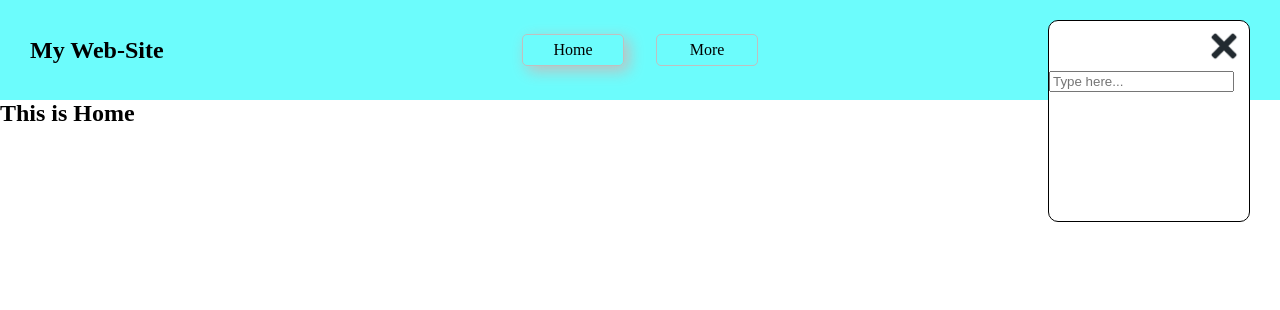
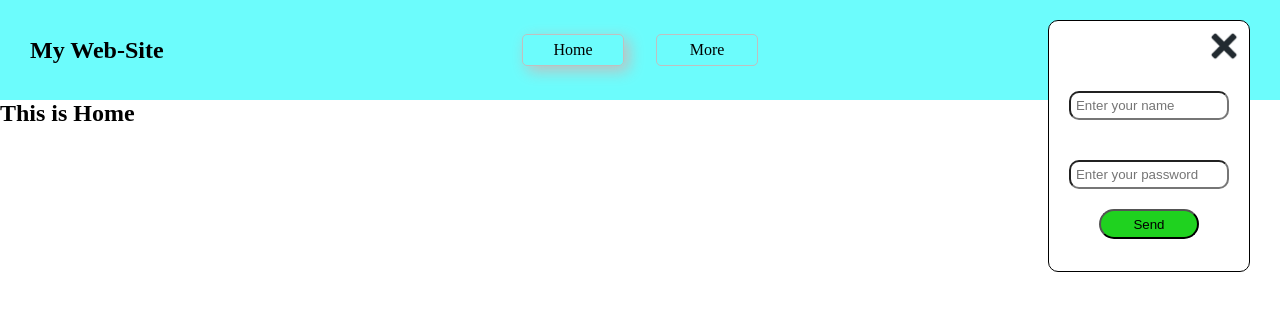
Before and after one commit to GrimProg-design/usersApp, a React (Vite) app in the folder frontend/: page /home in a window 1280 px wide. Both pictures are taken after a click on the picture 1223 px from the left and 50 px from the top of the page. Shown: the top 310 px of the page. Built offline with nearby package versions, Linux system fonts and the light colour scheme.

Commit message:
Add button

```diff
--- a/frontend/src/components/Header.jsx
+++ b/frontend/src/components/Header.jsx
@@ -2,7 +2,7 @@ import "../style/header.css";
 import { useState } from "react";
 import Buttons from "./headerComponents/Buttons";
 import User from "../assets/user.png";
-import Cross from "../assets/cross.png"
+import Cross from "../assets/cross.png";
 
 export default function Header() {
   const [isActive, setIsActive] = useState("home");
@@ -38,12 +38,20 @@ export default function Header() {
       <div className="section-for-user">
         <div className={open ? "user-wrapper-open" : "user-wrapper"}>
           <div className="photo-wrapper">
-            <img src={!open ? User : Cross} alt="user accaunt" onClick={handleUser} />
+            <img
+              src={!open ? User : Cross}
+              alt="user accaunt"
+              onClick={handleUser}
+            />
           </div>
 
           {open && (
             <div className="user-popup">
-              <input type="text" placeholder="Type here..." />
+              <input type="text" placeholder="Enter your name" />
+              <input type="password" placeholder="Enter your password" />
+              <div className="for-button">
+                <button type="submit">Send</button>
+              </div>
             </div>
           )}
         </div>
--- a/frontend/src/style/header.css
+++ b/frontend/src/style/header.css
@@ -74,7 +74,7 @@ nav {
 .user-wrapper-open {
     background-color: white;
     width: 200px;
-    height: 200px;
+    height: 250px;
     border-radius: 10px;
     margin-top: 20px;
     top: 0;
@@ -85,3 +85,25 @@ nav {
     width: 15%;
     cursor: pointer;
 }
+
+input {
+    width: 80%;
+    margin: 20px;
+    border-radius: 10px;
+    padding: 5px;
+    box-sizing: border-box;
+}
+
+.for-button {
+    display: flex;
+    justify-content: center;
+    align-items: center;
+}
+
+.for-button button {
+    width: 100px;
+    height: 30px;
+    border-radius: 50px;
+    background-color: rgb(31, 210, 31);
+    cursor: pointer;
+}
```
